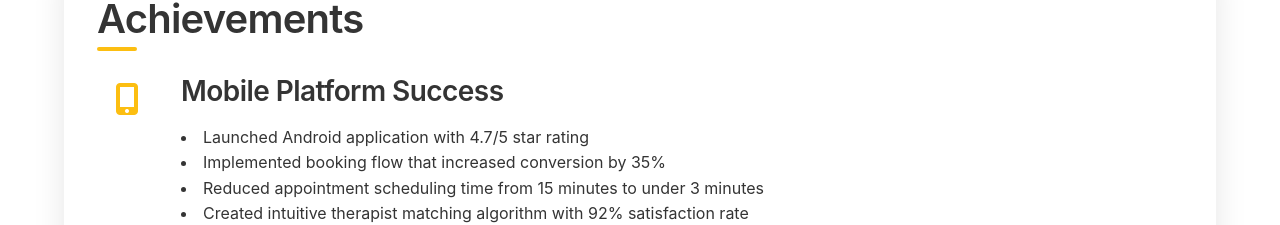
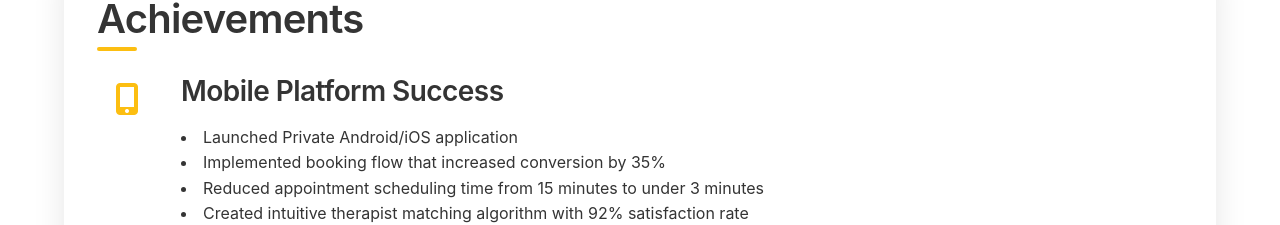
Before and after one commit to van-tan/van-tan.github.io, a plain HTML site: page project-onibiocare.html in a window 1280 px wide. Shown: the part 2039-2264 px from the top of the page. Drawn offline with Linux system fonts and the light colour scheme; a web font is replaced by a local one.

Commit message:
Update project-onibiocare.html to reflect the launch of a Private Android/iOS application

```diff
--- a/project-onibiocare.html
+++ b/project-onibiocare.html
@@ -123,7 +123,7 @@
                         <div class="achievement-content">
                             <h3>Mobile Platform Success</h3>
                             <ul>
-                                <li>Launched Android application with 4.7/5 star rating</li>
+                                <li>Launched Private Android/iOS application</li>
                                 <li>Implemented booking flow that increased conversion by 35%</li>
                                 <li>Reduced appointment scheduling time from 15 minutes to under 3 minutes</li>
                                 <li>Created intuitive therapist matching algorithm with 92% satisfaction rate</li>
```
